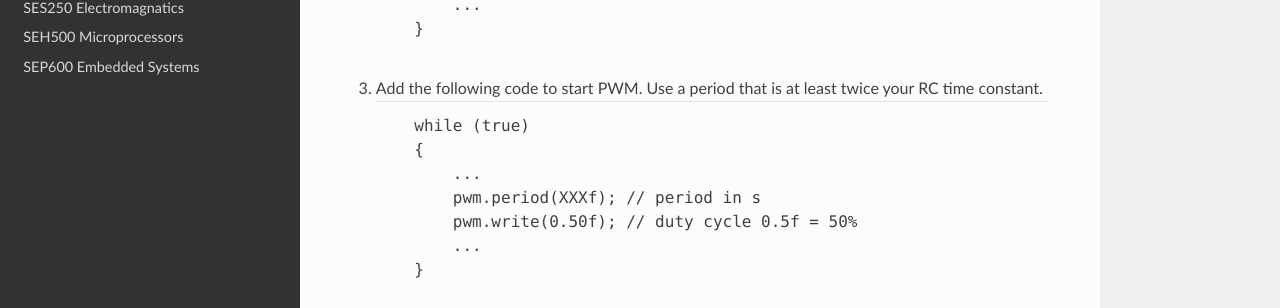
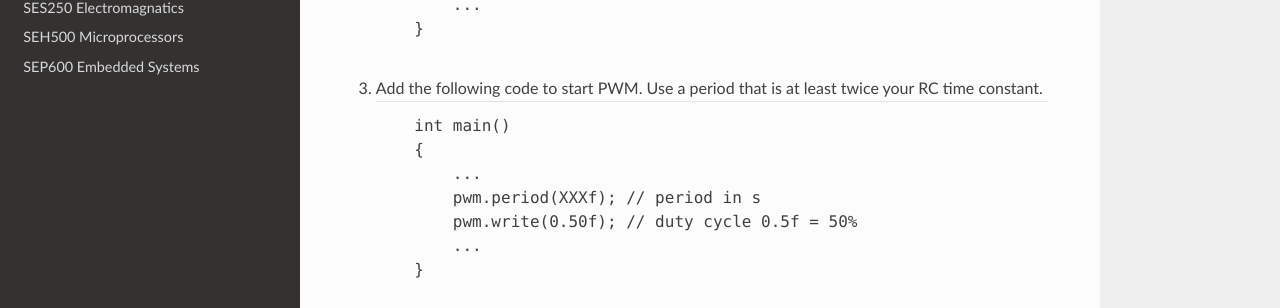
Before and after one commit to Seneca-BSA/bsa, an MkDocs documentation site: the page built from docs/sep600/lab2.md, in a window 1280 px wide and 900 px high, scrolled down 3815 px. Shown: the part 144-452 px from the top of the window. Built offline with MkDocs 1.6.1, drawn with Linux system fonts in a browser that asks for light colours; nearby versions of some CDN libraries.

Commit message:
fixed lab2 typo

```diff
--- a/docs/sep600/lab2.md
+++ b/docs/sep600/lab2.md
@@ -121,7 +121,7 @@ int main()
     </pre>
 1. Add the following code to start PWM. Use a period that is at least twice your RC time constant.
     <hr/><pre>
-    while (true)
+    int main()
     {
         ...
         pwm.period(XXXf); // period in s
```
